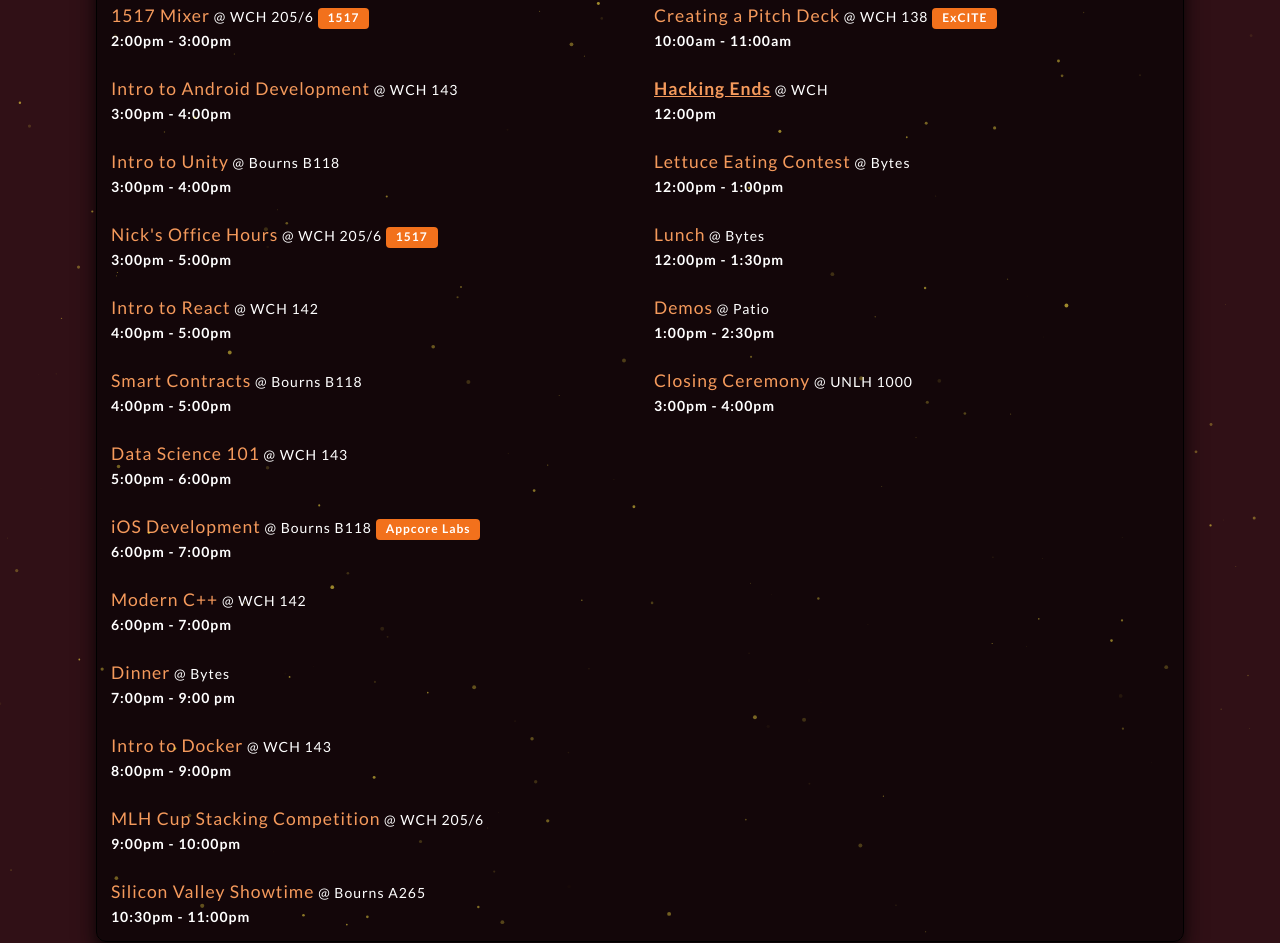
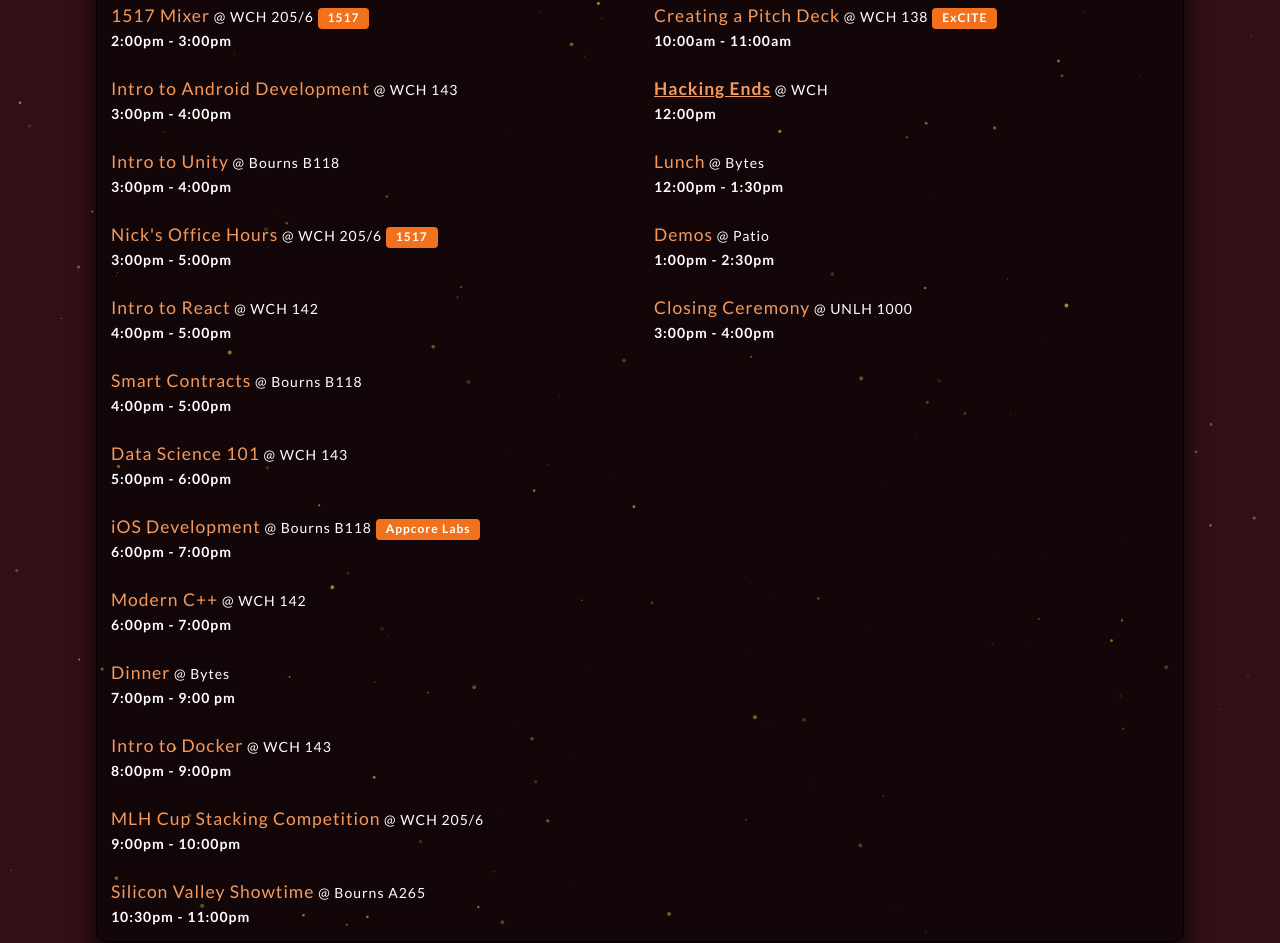
Before and after one commit to vishshukla/CitrusHack-2018-Static-Website, a plain HTML site: page index.html in a window 1280 px wide. Shown: the part 881-1824 px from the top of the page. Drawn offline with Linux system fonts and the light colour scheme.

Commit message:
removed lettuce eating contest

```diff
--- a/index.html
+++ b/index.html
@@ -288,13 +288,6 @@
                 <br>
               </span>
               <span class="event-time">12:00pm</span>
-            </div>
-            <div class="event">
-              <span class="event-name">Lettuce Eating Contest</span>
-              <span class="event-location">@ Bytes
-                <br>
-              </span>
-              <span class="event-time">12:00pm - 1:00pm</span>
             </div>
             <div class="event">
               <span class="event-name">Lunch</span>
```
